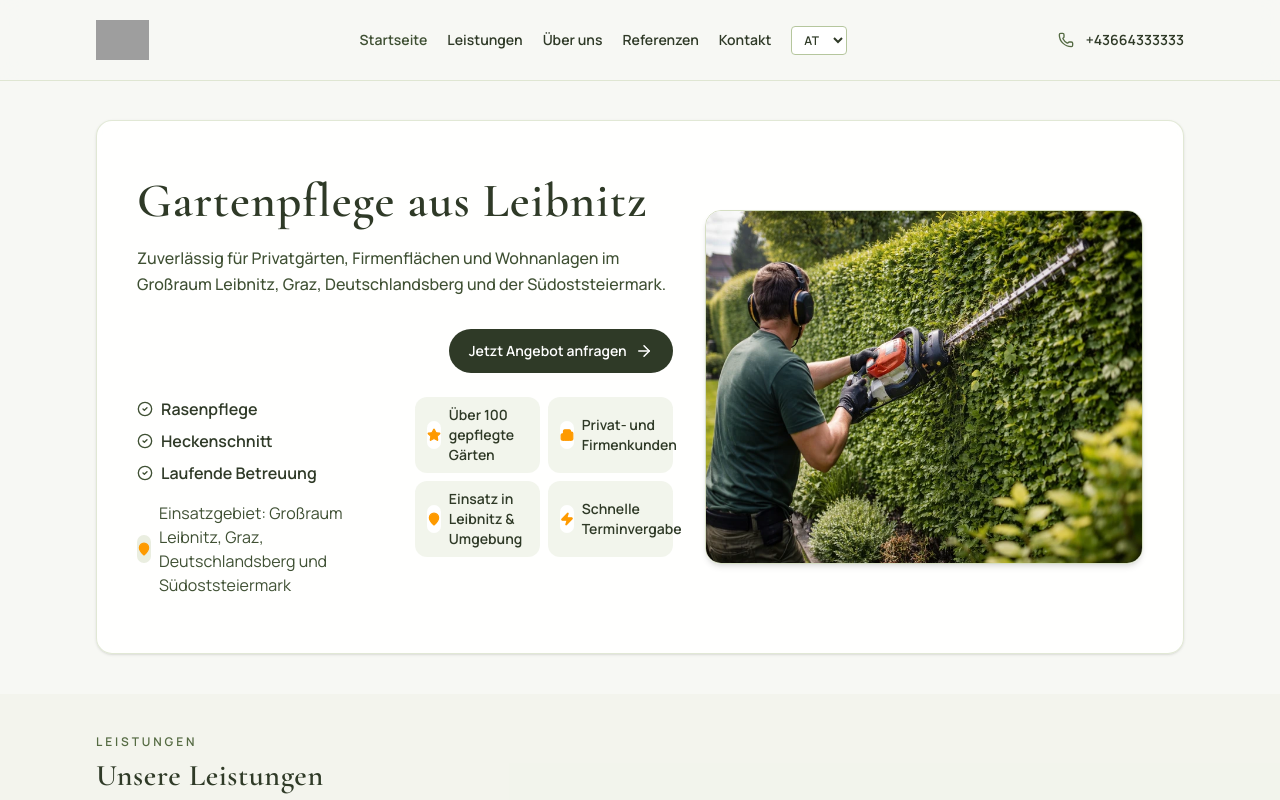
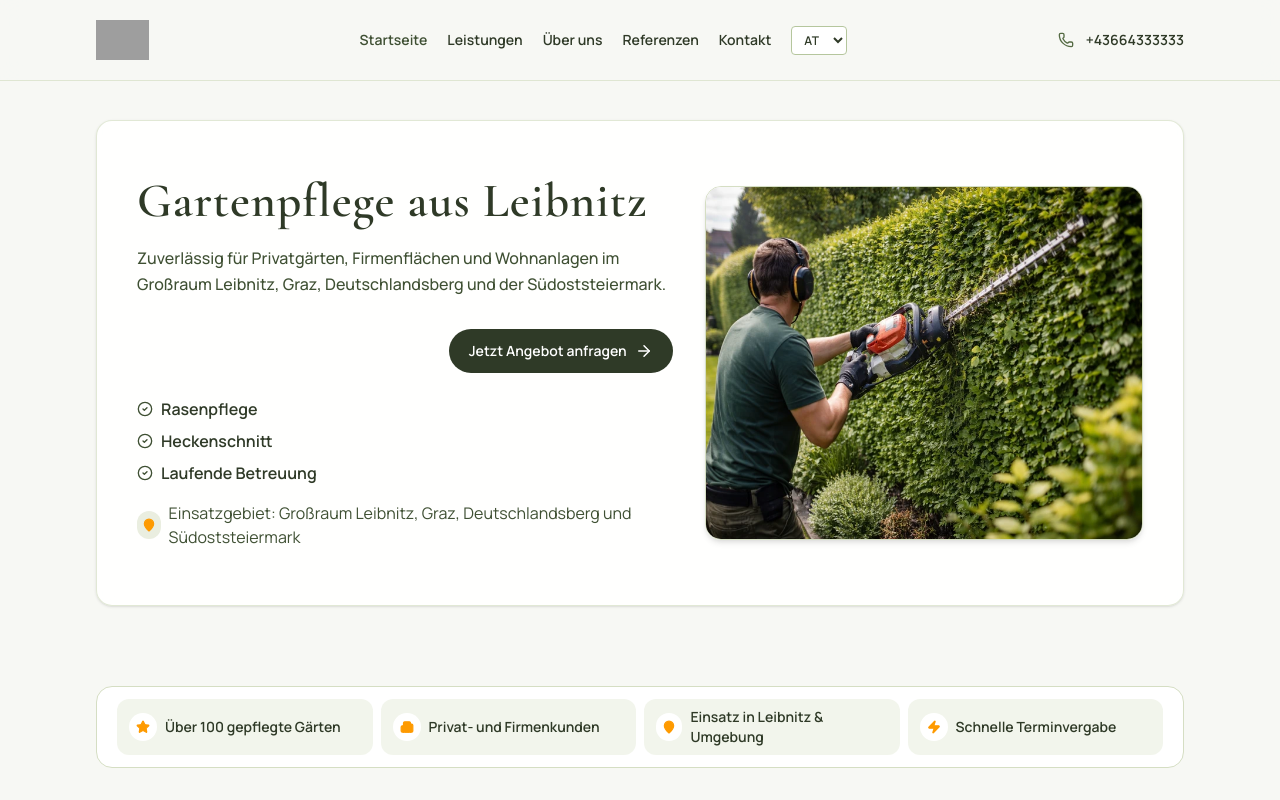
Before and after one commit to tipicoUEFN/gartenfirma, a React (Vite) app: page / in a window 1280 px wide. Shown: the top 800 px of the page. Built offline with nearby package versions, Linux system fonts and the light colour scheme; grey boxes are pictures that could not be loaded.

Commit message:
home: move hero trust badges to bottom strip

```diff
--- a/src/pages/HomePage.jsx
+++ b/src/pages/HomePage.jsx
@@ -131,7 +131,6 @@ function HomePage() {
             </Link>
           </div>
 
-          <div className="grid gap-5 lg:grid-cols-2 lg:items-start">
           <div>
             <ul className="space-y-2 text-sm font-semibold text-olive-800 sm:text-base">
               {heroServiceList.map((item) => (
@@ -148,8 +147,13 @@ function HomePage() {
               <span>{t('home.hero.serviceArea')}: {t('common.serviceAreaValue')}</span>
             </div>
           </div>
+        </div>
+      </PageHero>
 
-            <div className="grid gap-2 sm:grid-cols-2">
+      <section className="section-spacing pt-0 pb-2 sm:pb-3 lg:pb-4">
+        <div className="container-width">
+          <div className="rounded-2xl border border-olive-200 bg-white px-4 py-3 sm:px-5">
+            <div className="grid gap-2 md:grid-cols-2 xl:grid-cols-4">
               {heroTrustItems.map((item) => {
                 const Icon = item.icon
                 return (
@@ -164,7 +168,7 @@ function HomePage() {
             </div>
           </div>
         </div>
-      </PageHero>
+      </section>
 
       <section className="section-spacing pt-2 sm:pt-3 lg:pt-4 bg-olive-100/40">
         <div className="container-width">
```
Lines whose indentation alone changed are shown as unchanged.
